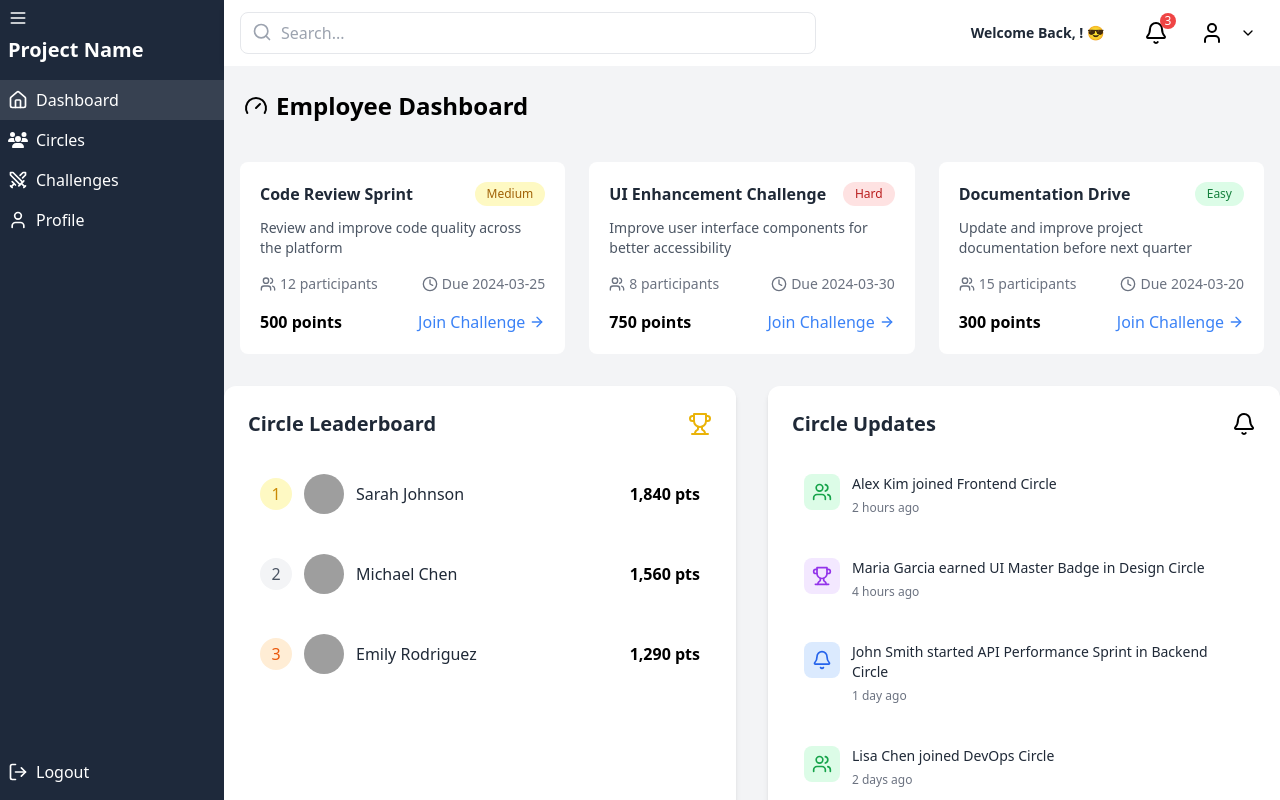
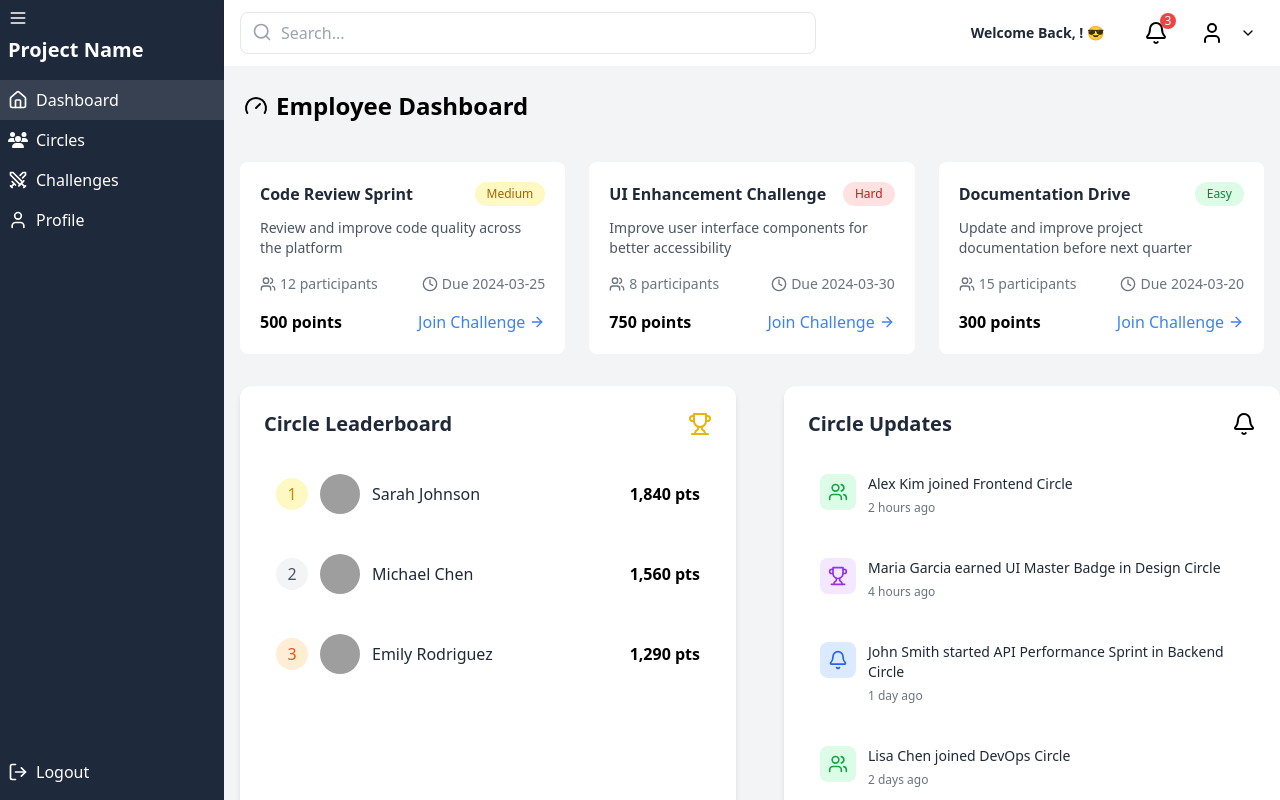
Before and after one commit to Hamzaadeel/Postgresql-React-Node, a React (Vite) app in the folder client/: page /employee/dashboard in a window 1280 px wide. Built offline with nearby package versions, Linux system fonts and the light colour scheme; grey boxes are pictures that could not be loaded.

Commit message:
Minor styling updates

```diff
--- a/client/src/components/common/ConfirmationModal.tsx
+++ b/client/src/components/common/ConfirmationModal.tsx
@@ -4,6 +4,7 @@ interface ConfirmationModalProps {
   onConfirm: () => void;
   title: string;
   message: string;
+  confirmButtonColor?: string;
 }
 
 const ConfirmationModal: React.FC<ConfirmationModalProps> = ({
@@ -12,6 +13,7 @@ const ConfirmationModal: React.FC<ConfirmationModalProps> = ({
   onConfirm,
   title,
   message,
+  confirmButtonColor = "bg-red-600",
 }) => {
   if (!isOpen) return null;
 
@@ -32,7 +34,7 @@ const ConfirmationModal: React.FC<ConfirmationModalProps> = ({
               onConfirm();
               onClose();
             }}
-            className="px-4 py-2 bg-red-600 text-white rounded hover:bg-red-700"
+            className={`px-4 py-2 ${confirmButtonColor} text-white rounded hover:scale-105 transition-all duration-300`}
           >
             Confirm
           </button>
--- a/client/src/components/common/Header.tsx
+++ b/client/src/components/common/Header.tsx
@@ -6,13 +6,13 @@ import {
   User,
   LogOut,
   Home,
-  Circle,
-  CheckCircle,
   Users,
   Building2,
   ChevronDown,
+  Swords,
 } from "lucide-react";
-
+import { FontAwesomeIcon } from "@fortawesome/react-fontawesome";
+import { faUsers } from "@fortawesome/free-solid-svg-icons";
 interface HeaderProps {
   userRole: "Employee" | "Moderator";
   isSidebarOpen: boolean;
@@ -183,14 +183,14 @@ const Header: React.FC<HeaderProps> = ({ userRole }) => {
                       onClick={() => handleNavigation("/employee/circles")}
                       className="w-full px-4 py-2 text-left flex items-center space-x-2 hover:bg-gray-100"
                     >
-                      <Circle className="h-4 w-4" />
+                      <FontAwesomeIcon icon={faUsers} className="h-4 w-4" />
                       <span>Circles</span>
                     </button>
                     <button
                       onClick={() => handleNavigation("/employee/challenges")}
                       className="w-full px-4 py-2 text-left flex items-center space-x-2 hover:bg-gray-100"
                     >
-                      <CheckCircle className="h-4 w-4" />
+                      <Swords className="h-4 w-4" />
                       <span>Challenges</span>
                     </button>
                     <button
--- a/client/src/components/employee/EmployeeDashboard.tsx
+++ b/client/src/components/employee/EmployeeDashboard.tsx
@@ -150,7 +150,7 @@ const EmployeeDashboard = () => {
 
       <div className="grid grid-cols-1 lg:grid-cols-2 gap-8">
         {/* Circle Leaderboard */}
-        <div className="bg-white rounded-xl shadow-md p-6">
+        <div className="bg-white rounded-xl shadow-md p-6 ml-4">
           <div className="flex items-center justify-between mb-6">
             <h2 className="text-xl font-bold text-gray-800">
               Circle Leaderboard
@@ -193,7 +193,7 @@ const EmployeeDashboard = () => {
         </div>
 
         {/* Circle Updates */}
-        <div className="bg-white rounded-xl shadow-md p-6">
+        <div className="bg-white rounded-xl shadow-md p-6 ml-4">
           <div className="flex items-center justify-between mb-6">
             <h2 className="text-xl font-bold text-gray-800">Circle Updates</h2>
             <Bell size={24} className="text-secondary" />
--- a/client/src/components/employee/EmployeeProfile.tsx
+++ b/client/src/components/employee/EmployeeProfile.tsx
@@ -73,7 +73,7 @@ const EmployeeProfile = () => {
   };
 
   return (
-    <div className="p-8 bg-gray-100">
+    <div className="p-8 bg-gray-100 h-screen">
       <div className="max-w-2xl">
         <div className="flex items-center mb-6">
           <User className="w-8 h-8 mr-3" />
--- a/client/src/components/employee/challenges/EmployeeChallenges.tsx
+++ b/client/src/components/employee/challenges/EmployeeChallenges.tsx
@@ -271,7 +271,7 @@ const EmployeeChallenges = () => {
   );
 
   return (
-    <div className="p-8">
+    <div className="p-8 h-screen">
       {successMessage && (
         <div className="mb-4 p-4 bg-green-100 text-green-700 rounded">
           {successMessage}
@@ -445,6 +445,7 @@ const EmployeeChallenges = () => {
         onConfirm={handleSubmitChallenge}
         title="Submit Challenge"
         message={`Are you sure you want to submit the challenge "${selectedChallenge?.title}"? This will mark it as completed.`}
+        confirmButtonColor="bg-green-600"
       />
     </div>
   );
```
